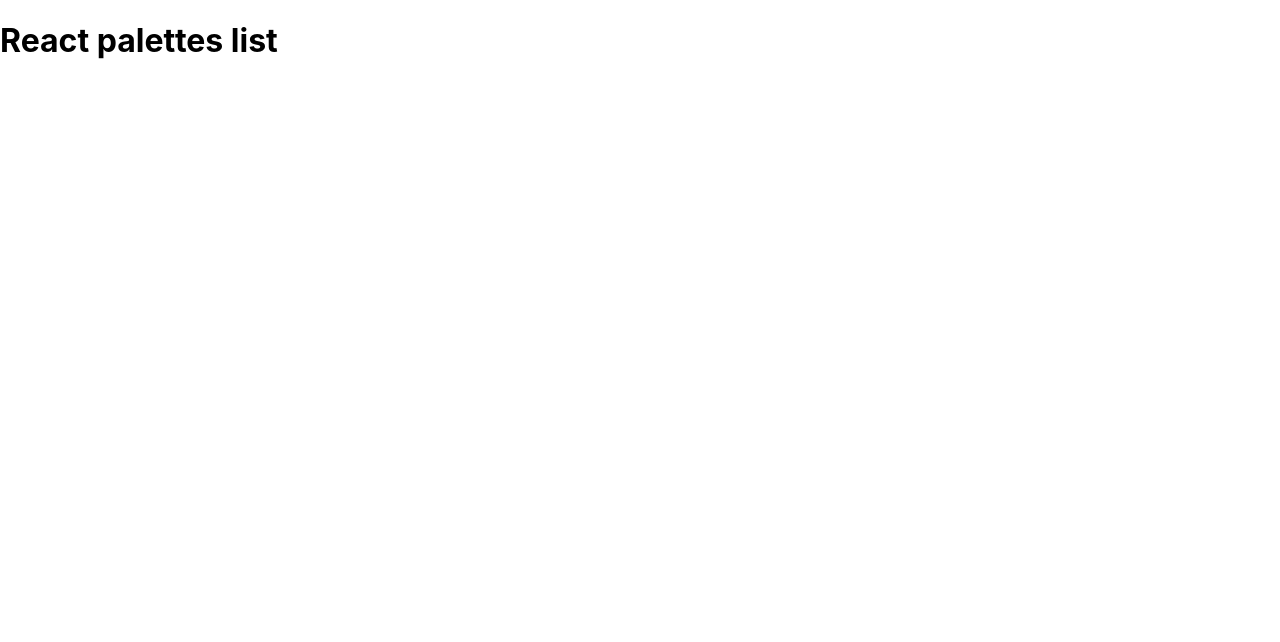
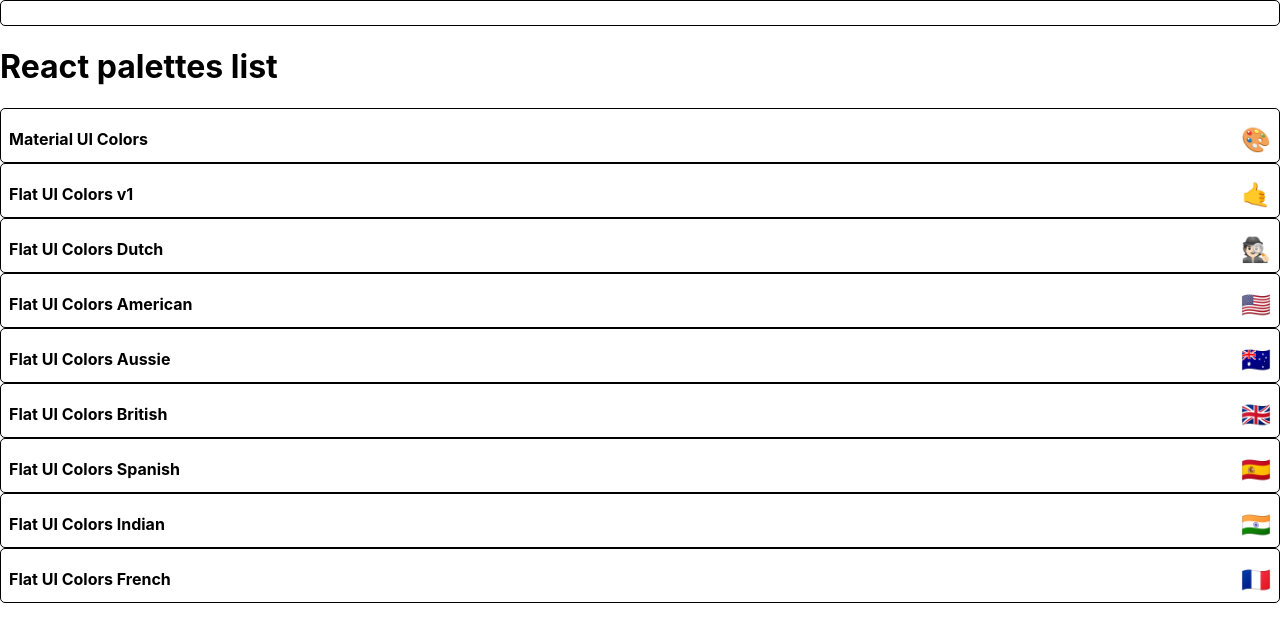
Before and after one commit to nadaralp/Color-Project, a React (Create React App) app: page / in a window 1280 px wide. Shown: the top 642 px of the page. Built offline with nearby package versions, Linux system fonts and the light colour scheme.

Commit message:
started styling miniPalette

```diff
--- a/src/Components/MiniPalette.js
+++ b/src/Components/MiniPalette.js
@@ -2,27 +2,44 @@
 import { withStyles } from '@material-ui/styles';
 
 const styles = {
-    main: {
-        backgroundColor: 'purple',
-        border: "3px solid teal",
-        "& h1": {
-            backgroundColor: "pink"
-        },
+    root: {
+        backgroundColor: "white",
+        border: "1px solid black",
+        borderRadius: "5px",
+        padding: "0.5rem",
+        position: "relative",
+        overflow: "hidden",
         "&:hover": {
-            backgroundColor: "blue"
-        },
-        "&:active": {
-            backgroundColor: "black"
+            cursor: "pointer"
         }
+    },
+    colors: {
+        backgroundColor: "gray"
+
+    },
+    title: {
+        display: "flex",
+        justifyContent: "space-between",
+        alignItems: "center",
+        margin: "0",
+        color: "#000",
+        paddingTop: "0.5rem",
+        fontSize: "1rem",
+        position: "relative"
+    },
+    emoji: {
+        marginLeft: "0.5rem",
+        fontSize: "1.5rem"
     }
 
 }
 
-const MiniPalette = (props) => {
-    const { classes } = props;
-    console.log(props);
+const MiniPalette = ({ classes, paletteName, id, colors, emoji }) => {
+    console.log(colors);
     return (
         <div className={classes.root}>
+            <div className={classes.colors}></div>
+            <h5 className={classes.title}>{paletteName} <span className={classes.emoji}>{emoji}</span></h5>
         </div>
     )
 }
```
